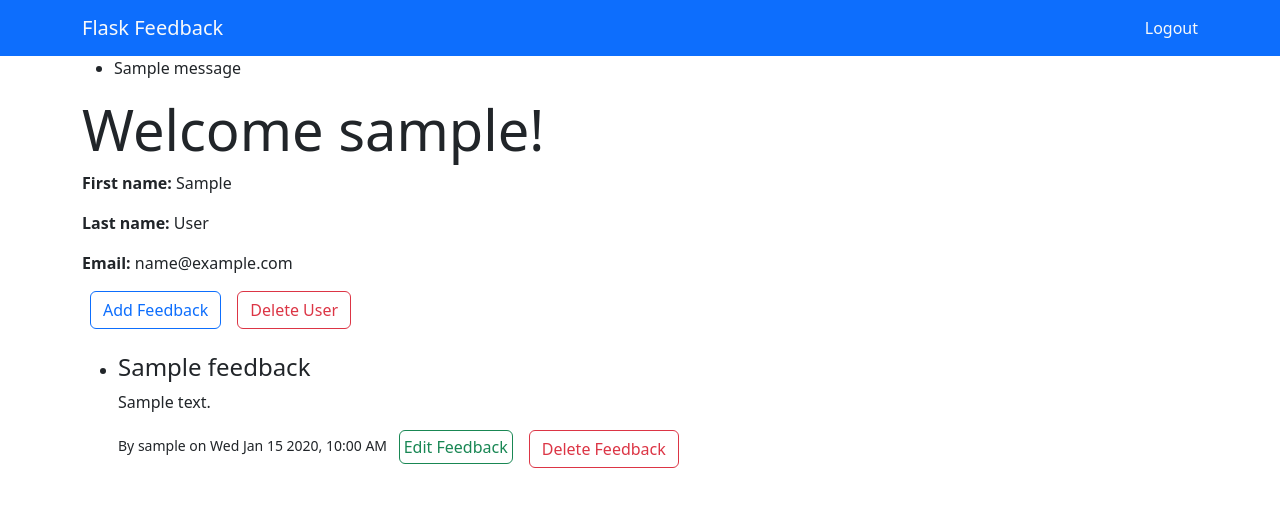
After one commit to Pike1868/flask_auth_feedback, a Flask app: a page that uses app/templates/base.html in a window 1280 px wide. The commit adds this page. Shown: the top 507 px of the page. Run offline with Flask 3, Linux system fonts and the light colour scheme; the visitor is signed in with stand-in values (Sample User, id 1); tables that the repository leaves empty hold one stand-in row (values such as "Sample post"); one stand-in notice (Sample message) is shown; parts of the project's set-up code (start-up, migrations or seed data) failed here and were passed over.

Commit message:
Adding Parts 6, 7, 8. Added routes for users and feedback, authentication, and started unit tests

```diff
--- a/app/__init__.py
+++ b/app/__init__.py
@@ -1,11 +1,12 @@
 from flask import Flask
 from .models import db, connect_db
 from .config import Config
-from .routes import main, user
+from .routes import main, user, feedback
 from flask_debugtoolbar import DebugToolbarExtension
 
 # Set flask app environment variable with cmd below before flask run
 # export FLASK_APP="app:create_app('Config')"
+# for testing: export FLASK_APP="app:create_app('Testing')"
 
 
 def create_app(config_name):
@@ -13,13 +14,14 @@ def create_app(config_name):
     app = Flask(__name__)
     app.config.from_object(f"app.config.{config_name}")
 
-    toolbar = DebugToolbarExtension(app)
+    # toolbar = DebugToolbarExtension(app)
 
     connect_db(app)
     db.init_app(app)
 
     app.register_blueprint(main)
     app.register_blueprint(user)
+    app.register_blueprint(feedback)
 
     with app.app_context():
         from . import routes
--- a/app/config.py
+++ b/app/config.py
@@ -16,3 +16,4 @@ class Testing:
     SECRET_KEY = 'secret'
     DEBUG_TB_INTERCEPT_REDIRECTS = False
     DEBUG = True
+    WTF_CSRF_ENABLED = False
--- a/app/forms.py
+++ b/app/forms.py
@@ -14,3 +14,7 @@ class UserRegistrationForm(FlaskForm):
 class UserLoginForm(FlaskForm):
     username = StringField("Username", validators=[InputRequired()])
     password = PasswordField("Password", validators=[InputRequired()])
+
+class FeedbackForm(FlaskForm):
+    title = StringField("Title", validators=[InputRequired()])
+    content = StringField("Content", validators=[InputRequired()])
--- a/app/routes.py
+++ b/app/routes.py
@@ -1,15 +1,23 @@
+from flask import current_app
 from flask import Blueprint, render_template, redirect, session, flash, url_for
-from .models import db, User
-from .forms import UserRegistrationForm, UserLoginForm
+from .models import db, User, Feedback
+from .forms import UserRegistrationForm, UserLoginForm, FeedbackForm
 from sqlalchemy.exc import IntegrityError
 
 main = Blueprint('main', __name__)
 user = Blueprint('user', __name__)
+feedback = Blueprint('feedback', __name__)
 
 
 @main.route('/')
 def home_page():
+    if "username" in session:
+        username = session["username"]
+        return redirect(url_for("user.user_profile", username=username))
+
     return redirect(url_for("user.register"))
+
+# ==================================== User Routes ==========================================
 
 
 @user.route("/register", methods=["GET", "POST"])
@@ -29,20 +37,23 @@ def register():
             db.session.commit()
         except IntegrityError:
             form.username.errors.append('Username taken.  Please pick another')
-            return render_template('index.html', form=form)
+            return render_template('register.html', form=form)
         session['username'] = new_user.username
         flash('Welcome! Successfully Created Your Account!', "success")
-        return redirect(url_for("user.secret"))
+        return redirect(url_for("user.user_profile", username=new_user.username))
 
     return render_template('register.html', form=form)
 
 
-@user.route('/secret')
-def secret():
-    if "username" not in session:
-        flash("You must be logged in to vies this page!", "warning")
-        return redirect(url_for("user.login_user"))
-    return ("You made it!")
+@user.route('/users/<string:username>')
+def user_profile(username):
+    if "username" not in session or session['username'] != username:
+        flash("You must be logged in to view this page!", "warning")
+        return redirect(url_for("main.home_page"))
+    else:
+        user = User.query.get_or_404(username)
+
+        return render_template("user_profile.html", user=user)
 
 
 @user.route('/login', methods=['GET', 'POST'])
@@ -56,16 +67,110 @@ def login_user():
         if user:
             flash(f"Welcome Back, {user.username}!", "primary")
             session['username'] = user.username
-            return redirect(url_for("user.secret"))
+            return redirect(url_for("user.user_profile", username=user.username))
         else:
+            current_app.logger.info('User authentication failed')
             form.username.errors = ['Invalid username/password.']
+    else:
+        current_app.logger.info('Form not submitted or not validated')
 
     return render_template('login.html', form=form)
 
 
-# It is best practice to have your log out route be a POST route instead of a GET route
 @user.route('/logout', methods=["POST"])
 def logout_user():
     session.pop('username')
     flash("Goodbye!", "info")
     return redirect(url_for("main.home_page"))
+
+
+@user.route('/users/<string:username>/delete')
+def delete_user(username):
+    if "username" not in session or session['username'] != username:
+        flash("You must be logged in to view this page!", "warning")
+        return redirect(url_for("main.home_page"))
+    else:
+        user = User.query.get_or_404(username)
+        db.session.delete(user)
+        db.session.commit()
+        session.pop('username')
+        flash("Goodbye!", "info")
+
+        return redirect(url_for("main.home_page"))
+
+
+# ==================================== Feedback Routes ==========================================
+
+
+@feedback.route('/users/<string:username>/feedback/add', methods=["GET", "POST"])
+def add_feedback(username):
+    """Add feedback for logged in user"""
+
+    if "username" not in session or session['username'] != username:
+        flash("You must be logged in to view this page!", "warning")
+        return redirect(url_for("main.home_page"))
+
+    form = FeedbackForm()
+    if form.is_submitted() and form.validate():
+        title = form.title.data
+        content = form.content.data
+
+        new_feedback = Feedback(
+            title=title, content=content, username=username)
+        db.session.add(new_feedback)
+        db.session.commit()
+        return redirect(url_for("user.user_profile", username=username))
+
+    return render_template("/feedback/add.html", form=form, username=username)
+
+
+@feedback.route("/feedback/<int:feedback_id>/update", methods=["GET"])
+def get_update_feedback_form(feedback_id):
+    feedback = Feedback.query.get_or_404(feedback_id)
+
+    if "username" not in session or session['username'] != feedback.username:
+        flash("You do not have permissions to view this page!", "warning")
+        return redirect(url_for("main.home_page"))
+
+    form = FeedbackForm()
+    form.title.data = feedback.title
+    form.content.data = feedback.content
+
+    return render_template("/feedback/update.html", form=form, feedback=feedback)
+
+
+@feedback.route("/feedback/<int:feedback_id>/update", methods=["POST"])
+def update_feedback(feedback_id):
+    feedback = Feedback.query.get_or_404(feedback_id)
+
+    if "username" not in session or session['username'] != feedback.username:
+        flash("You do not have permissions to view this page!", "warning")
+        return redirect(url_for("main.home_page"))
+
+    form = FeedbackForm()
+    if form.is_submitted() and form.validate():
+        feedback.title = form.title.data
+        feedback.content = form.content.data
+
+        db.session.commit()
+
+        flash('Feedback has been updated!', 'success')
+        return redirect(url_for("user.user_profile", username=session['username']))
+
+    # In case form validation failed
+    return render_template("/feedback/update.html", form=form, feedback=feedback)
+
+
+@feedback.route("/feedback/<int:feedback_id>/delete", methods=["POST"])
+def delete_feedback(feedback_id):
+    feedback = Feedback.query.get_or_404(feedback_id)
+
+    if "username" not in session or session['username'] != feedback.username:
+        flash("You must be the author of the feedback to delete it!", "warning")
+        return redirect(url_for("main.home_page"))
+
+    db.session.delete(feedback)
+    db.session.commit()
+
+    flash('Feedback has been deleted!', 'success')
+    return redirect(url_for("user.user_profile", username=session['username']))
--- a/app/templates/base.html
+++ b/app/templates/base.html
@@ -24,16 +24,25 @@
                     <a class="nav-link pr-3 text-light" href="{{ url_for('user.login_user')}}">Login</a>
                 </li>
                 <li class="nav-item m-2">
-                    <a class="nav-link text-light" href="{{ url_for)'user.register'}}">Sign up</a>
+                    <a class="nav-link text-light" href="{{ url_for('user.register')}}">Sign up</a>
                 </li>
                 {% endif %}
             </ul>
         </div>
     </nav>
-
-    {% block content%}
-
-    {% endblock %}
+    <div class="container-sm">
+        {% with messages = get_flashed_messages() %}
+        {% if messages %}
+        <ul class=flashes>
+            {% for message in messages %}
+            <li>{{ message }}</li>
+            {% endfor %}
+        </ul>
+        {% endif %}
+        {% endwith %}
+        {% block content%}
+        {% endblock %}
+    </div>
 
 
     <script src="https://cdn.jsdelivr.net/npm/bootstrap@5.3.0/dist/js/bootstrap.bundle.min.js"
--- a/app/templates/login.html
+++ b/app/templates/login.html
@@ -3,8 +3,8 @@
 
 <div class="m-4 container-sm">
     <h1 class="display-1">Login</h1>
-    <p class="lead">Login Below. Don't have an account? <a href="{{ url_for)'user.register'}}">Register here</a></p>
-    <form action="/login" method="POST" class="m-4 container-sm">
+    <p class="lead">Login Below. Don't have an account? <a href="{{ url_for('user.register')}}">Register here</a></p>
+    <form action="{{ url_for('user.login_user')}}" method="POST" class="m-4 container-sm">
 
         {{ form.hidden_tag() }}
 
--- a/app/templates/register.html
+++ b/app/templates/register.html
@@ -1,6 +1,6 @@
 {% extends 'base.html'%}
 
-{% block title %} Flask Feedback {% endblock %}
+{% block title %}Flask Feedback{% endblock %}
 {% block content%}
 
 <div class="m-4 container-sm">
--- /dev/null
+++ b/app/templates/user_profile.html
@@ -0,0 +1,42 @@
+{% extends 'base.html' %}
+
+{% block content %}
+
+<h1 class="display-4">Welcome {{ user.username }}!</h1>
+<p><strong>First name:</strong> {{ user.first_name }}</p>
+<p><strong>Last name:</strong> {{ user.last_name }}</p>
+<p><strong>Email:</strong> {{ user.email }}</p>
+
+<div class=" d-flex">
+    <a href="{{ url_for('feedback.add_feedback', username=user.username) }}">
+        <button class="btn btn-outline-primary mx-2">Add Feedback</button>
+    </a>
+    <a href="{{ url_for('user.delete_user', username=user.username) }}">
+        <button class="btn btn-outline-danger mx-2">Delete User</button>
+    </a>
+</div>
+{% if user.feedbacks %}
+<ul class="container-sm m-4">
+    {% for feedback in user.feedbacks %}
+    <li class="my-4">
+        <h4>{{feedback.title}}</h4>
+        <p>
+            {{feedback.content}}
+        </p>
+        <small>
+            By {{feedback.username}} on {{feedback.friendly_date}}
+        </small>
+        <div class="d-inline-flex">
+            <a href="{{ url_for('feedback.get_update_feedback_form', feedback_id=feedback.id)}}">
+                <button class="btn btn-outline-success mx-2 p-1">Edit Feedback</button>
+            </a>
+            <form action="{{ url_for('feedback.delete_feedback', feedback_id=feedback.id) }}" method="POST">
+                <button class="btn btn-outline-danger mx-2">Delete Feedback</button>
+            </form>
+        </div>
+    </li>
+    {% endfor %}
+</ul>
+{%endif%}
+
+{% endblock %}
```
Also changed, not shown: app/models.py (+29 -3 lines), app/templates/feedback/add.html (added, +23 -0 lines), app/templates/feedback/update.html (added, +23 -0 lines), app/templates/secret.html (deleted, +0 -11 lines), tests/test_app.py (+59 -0 lines), README.md.
